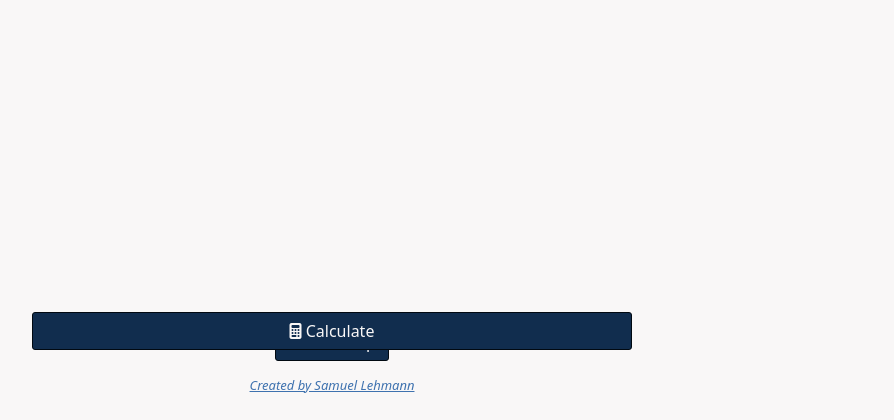
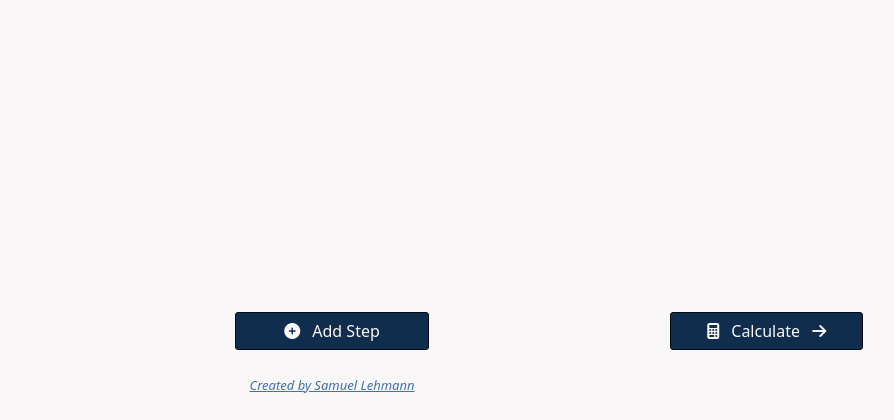
Before and after one commit to slehmann1/Mechanitool, a Django app: page /tol/ in a window 1280 px wide. Shown: the part 380-800 px from the top of the page, without its empty margins (308-1202 px from the left). Run offline with Django 4.2, Linux system fonts and the light colour scheme; some libraries are stand-ins or nearby versions.

Commit message:
Add page navigation

```diff
--- a/mechanitool/tolerancestackup/static/styles.css
+++ b/mechanitool/tolerancestackup/static/styles.css
@@ -26,11 +26,16 @@
   padding-right: 0.5rem;
 }
 
-.calculate {
-  width: 80%;
-  max-width: 600px;
+.button-row{
+  margin-bottom: 70px;
+}
+
+.btn {
   margin: auto;
-  margin-bottom: 70px;
+  width: 100%;
+}
+.back{
+  visibility: hidden;
 }
 
 .background {
@@ -128,9 +133,7 @@ a:active {
   margin: auto;
 }
 
-.add-step {
-  margin-top: 10px;
-}
+
 .results-pane {
   width: 80%;
   height: 75vh;
--- a/mechanitool/tolerancestackup/templates/tolerancestackup/page.html
+++ b/mechanitool/tolerancestackup/templates/tolerancestackup/page.html
@@ -136,20 +136,14 @@
           </div>
         </div>
       </div>
-      <div class="text-center add-step">
-        <button class="btn btn-primary" id="add-step">
-          <i class="fa-solid fa-circle-plus"></i> Add Step
-        </button>
-      </div>
     </div>
 
-    <div id="results-container" style="display: none" class="align-self-center results-pane">
-      <svg
-        style="
-          width: 100%;
-          height: 100%;
-        "
-      >
+    <div
+      id="results-container"
+      style="display: none"
+      class="align-self-center results-pane"
+    >
+      <svg style="width: 100%; height: 100%">
         <style class="style">
           .title {
             fill: #112d4e;
@@ -185,11 +179,24 @@
         </style>
       </svg>
     </div>
-
-    <div class="text-center">
-      <button class="btn btn-primary fixed-bottom calculate" id="calculate">
-        <i class="fa-solid fa-calculator"></i> Calculate
-      </button>
+    <div class="row stack-step fixed-bottom button-row" id="button-row">
+      <div class="offset-1 col-md-2">
+        <button class="btn btn-primary back" id="back">
+          <i class="fa-solid fa-arrow-left"></i>&ensp; Back
+        </button>
+      </div>
+      <div class="offset-2 col-md-2">
+        <button class="btn btn-primary" id="add-step">
+          <i class="fa-solid fa-circle-plus"></i>&ensp; Add Step
+        </button>
+      </div>
+      <div class="offset-2 col-md-2">
+        <button class="btn btn-primary" id="calculate">
+          <i class="fa-solid fa-calculator"></i>&ensp; Calculate &ensp;<i
+            class="fa-solid fa-arrow-right"
+          ></i>
+        </button>
+      </div>
     </div>
   </body>
   <footer>
```
Also changed, not shown: mechanitool/tolerancestackup/static/tol-stack.js (+45 -7 lines).
